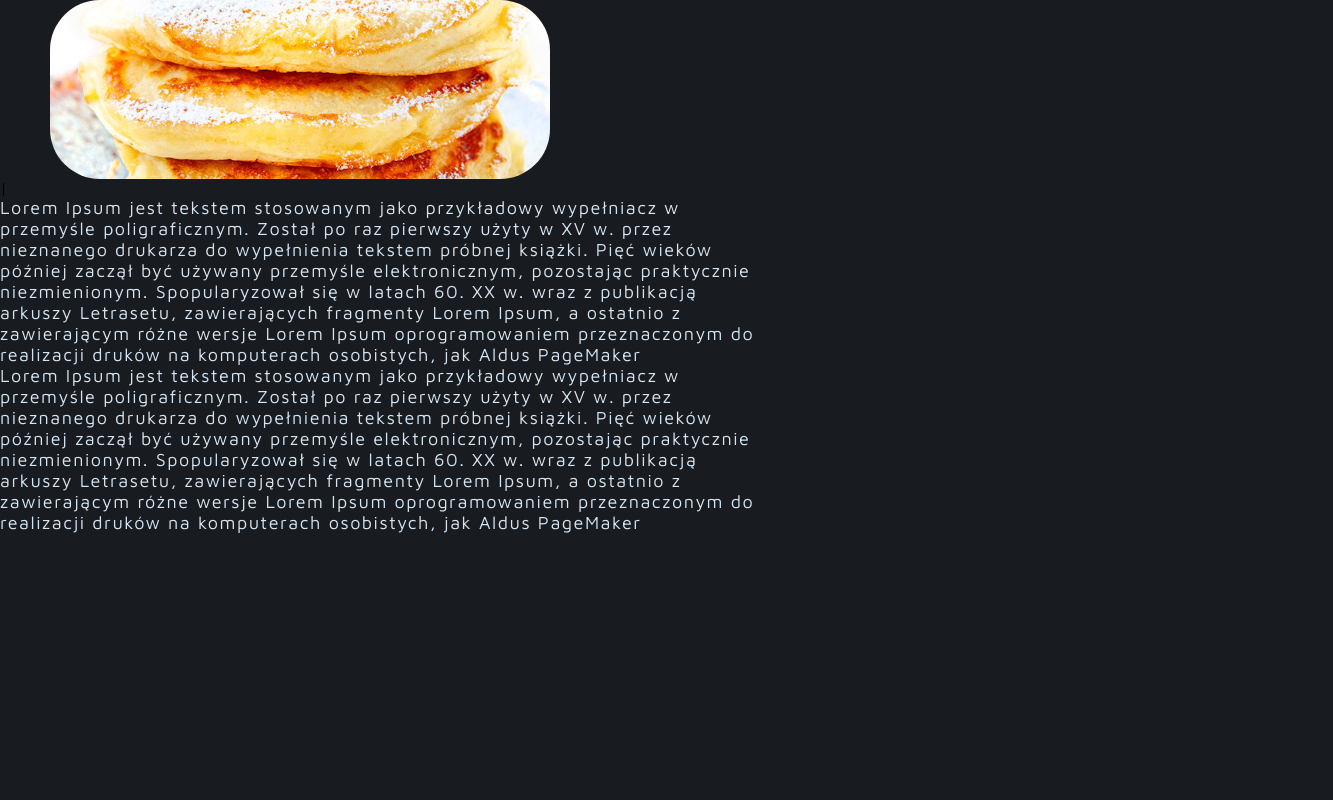
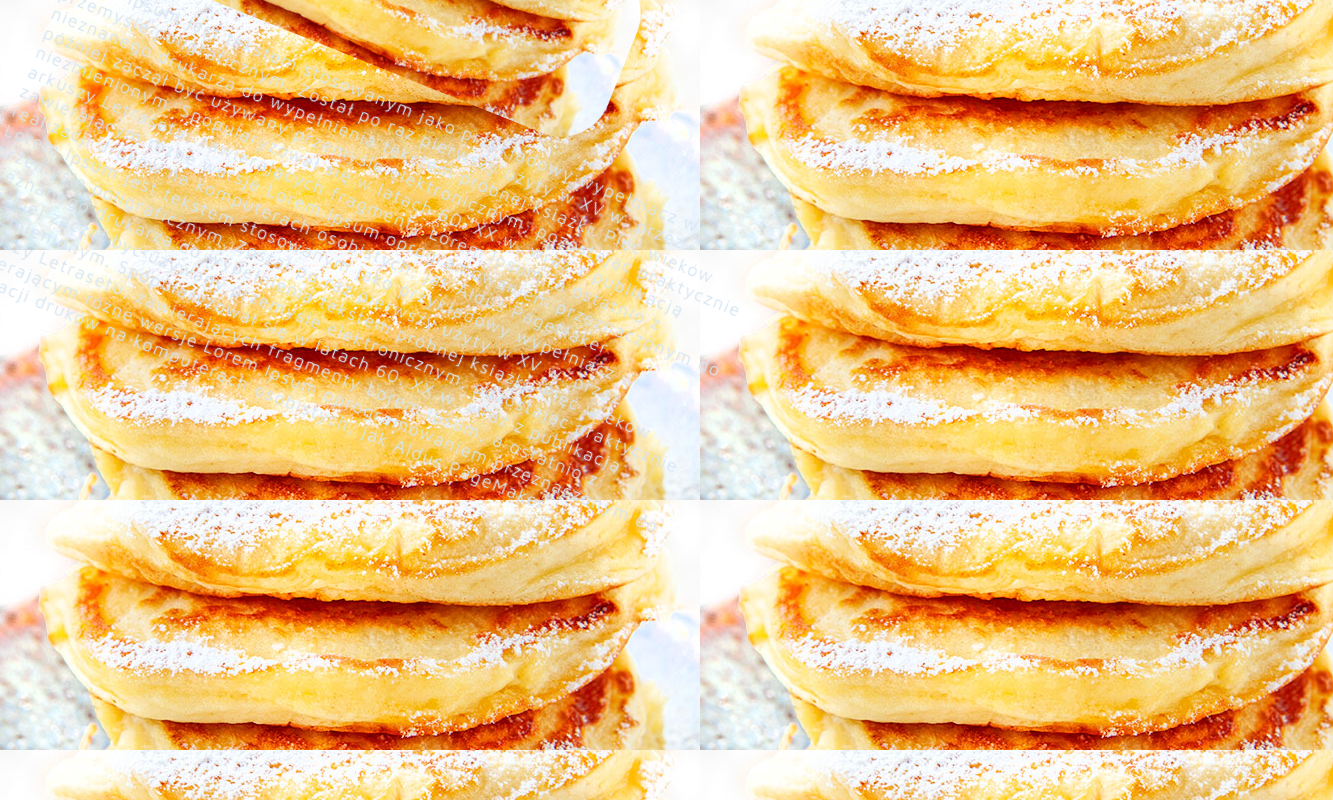
Before and after one commit to YLiiko4D/MyAplication, a plain HTML site: page index.html in a window 1280 px wide. Shown: the whole page, 1333 px wide, since content can reach past the window. Drawn offline with Linux system fonts and the light colour scheme.

Commit message:
nowe animacje

```diff
--- a/style.css
+++ b/style.css
@@ -5,6 +5,13 @@ body{
     padding: 0;
     margin: 0;
     font-family: 'Maven Pro', sans-serif;
+    background-image: url("placki.jpg");
+    transition: 9999999s;
+}
+
+body:hover{
+    transform: rotate(99999999deg);
+    transition: 9999999s;
 }
 
 #baner img{
```
